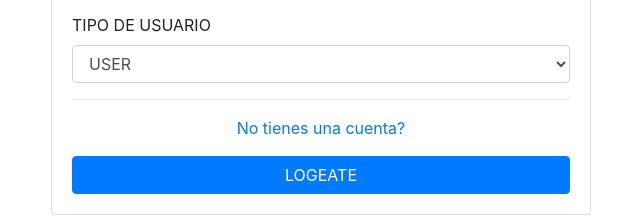
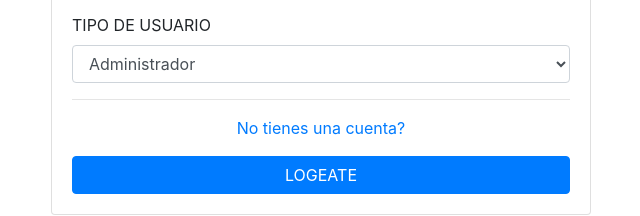
Before and after one commit to Arango155/Hospital, a plain HTML site: page build/web/index.html in a window 1280 px wide. Shown: the part 290-506 px from the top of the page, 319-959 px from the left. Drawn offline with nearby package versions, Linux system fonts and the light colour scheme.

Commit message:
subo cambios

```diff
--- a/build/web/index.html
+++ b/build/web/index.html
@@ -31,7 +31,7 @@
                             <div class="form-group">
                                 <label for="userType">TIPO DE USUARIO</label>
                                 <select class="form-control" id="userType" name="userType" required>
-                                    <option value="USER">USER</option>
+
                                     <option value="Admin">Administrador</option>
                                      <option value="Doctor">Doctor</option>
                                       <option value="Enfermero">Enfermero/a</option>
```
Also changed, not shown: web/index.html (+1 -1 lines).
